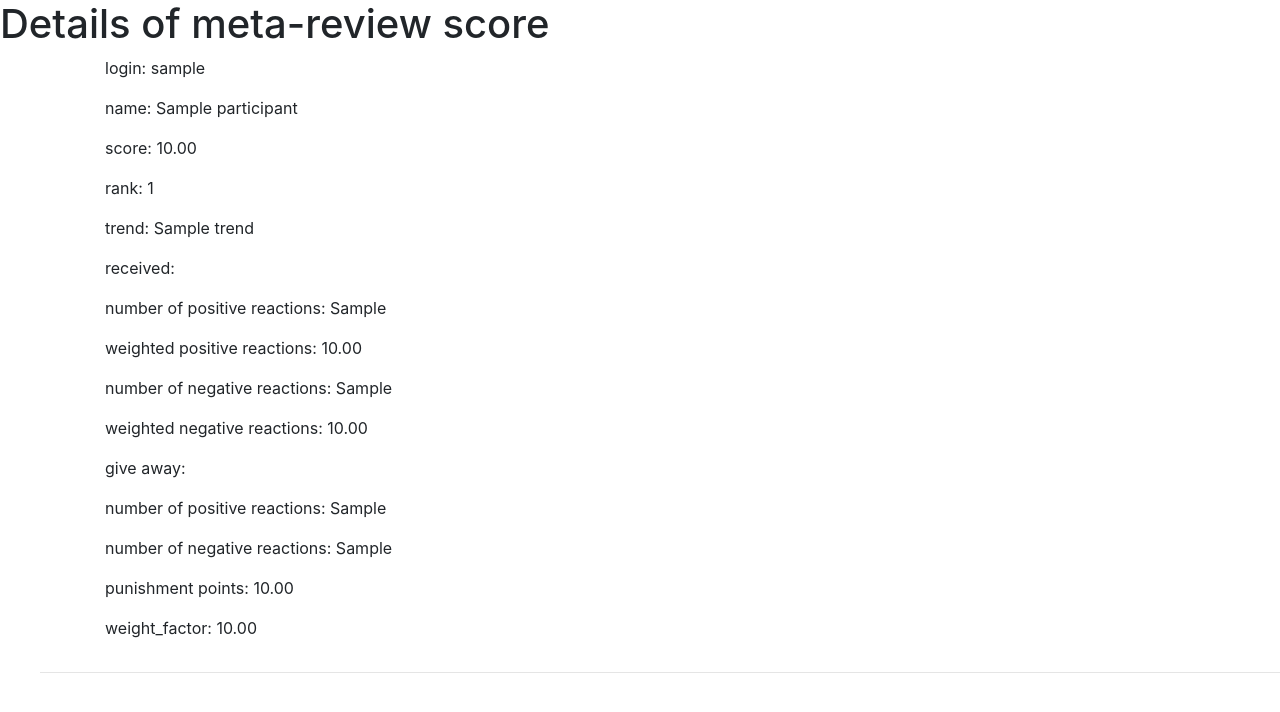
After one commit to coala/community, a Django app: template templates/meta_review.html in a window 1280 px wide. The commit adds this page. Shown: the top 712 px of the page. Run offline with Django 3.2, Linux system fonts and the light colour scheme; the template is opened without the code that fills it: most values are stand-ins (such as "Sample title", 1, 10 or a date in 2020); some libraries are stand-ins or nearby versions.

Commit message:
Set up meta_review app
Build basic structure for the meta_review scoring system.
Complete templates/meta_review.html, meta_review/models.py.

Closes https://github.com/coala/community/issues/133

```diff
--- a/community/settings.py
+++ b/community/settings.py
@@ -38,6 +38,7 @@ INSTALLED_APPS = [
     'data',
     'openhub',
     'model',
+    'meta_review',
     'django.contrib.contenttypes',
     'django.contrib.staticfiles',
     'django_distill',
--- /dev/null
+++ b/meta_review/apps.py
@@ -0,0 +1,5 @@
+from django.apps import AppConfig
+
+
+class MetaReviewConfig(AppConfig):
+    name = 'meta_review'
--- a/templates/index.html
+++ b/templates/index.html
@@ -13,6 +13,7 @@
       <li><a href="/info.txt">Build info</a>
       <li><a href="/log/">Logs</a>
       <li><a href="/contributors/">Contributors data</a>
+      <li><a href="/meta-review/">Meta-review data</a>
       <li><a title="List of all the issues on organization's main repository on which assignee has not shown any activity for more than 2 months."
         href="/static/inactive-issues.json">Inactive Issues</a>
       <li><a href="/openhub/">OpenHub Data</a>
--- /dev/null
+++ b/templates/meta_review.html
@@ -0,0 +1,53 @@
+<!DOCTYPE html>
+<html lang="en">
+  <head>
+    <!-- Required meta tags -->
+    <meta charset="utf-8">
+    <meta name="viewport" content="width=device-width, initial-scale=1, shrink-to-fit=no">
+    <!-- Bootstrap CSS -->
+    <link rel="stylesheet" href="//maxcdn.bootstrapcdn.com/bootstrap/4.0.0/css/bootstrap.min.css" integrity="sha384-Gn5384xqQ1aoWXA+058RXPxPg6fy4IWvTNh0E263XmFcJlSAwiGgFAW/dAiS6JXm" crossorigin="anonymous">
+    <title>Meta-review Score Ranking List</title>
+  </head>
+  <body>
+    <h1>Details of meta-review score</h1>
+    <ul>
+      {% for participant in participants %}
+      <div class="container">
+        <div class="row">
+          <div class="col-sm-6 col-md-4">
+            <div class="thumbnail">
+              <div class="caption">
+                <p>login: {{ participant.login }}</p>
+                <p>name: {{ participant.name }}</p>
+                <p>score: {{ participant.score|floatformat:2 }}</p>
+                <p>rank: {{ participant.rank }}</p>
+                <p>trend: {{ participant.trend }}</p>
+                <p>received: </p>
+                <p>number of positive reactions: {{ participant.pos_in }}</p>
+                <p>
+                  weighted positive reactions:
+                  {{ participant.weighted_pos_in|floatformat:2 }}
+                </p>
+                <p>number of negative reactions: {{ participant.neg_in }}</p>
+                <p>
+                  weighted negative reactions:
+                  {{ participant.weighted_neg_in|floatformat:2 }}
+                </p>
+                <p>give away: </p>
+                <p>number of positive reactions: {{ participant.pos_out }}</p>
+                <p>number of negative reactions: {{ participant.neg_out }}</p>
+                <p>
+                  punishment points:
+                  {{ participant.punishment|floatformat:2 }}
+                </p>
+                <p>weight_factor: {{ participant.weight_factor|floatformat:2 }}</p>
+              </div>
+            </div>
+          </div>
+        </div>
+      </div>
+      <hr>
+      {% endfor %}{# for participant in participants #}
+    </ul>
+  </body>
+</html>
```
Also changed, not shown: community/urls.py (+7 -0 lines), meta_review/models.py (added, +77 -0 lines), meta_review/urls.py (added, +7 -0 lines), meta_review/views.py (added, +15 -0 lines), meta_review/__init__.py (added), meta_review/migrations/0001_initial.py (added), meta_review/migrations/__init__.py (added).
